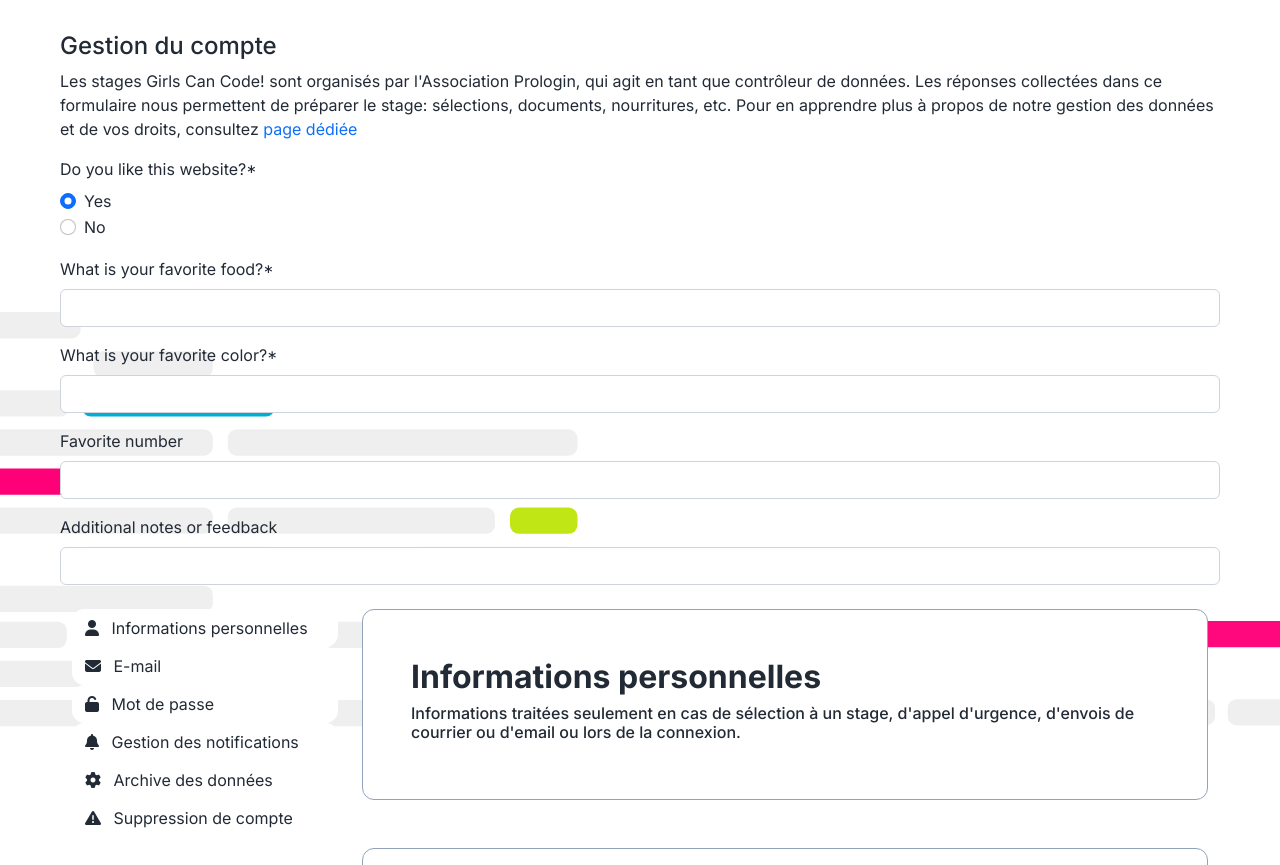
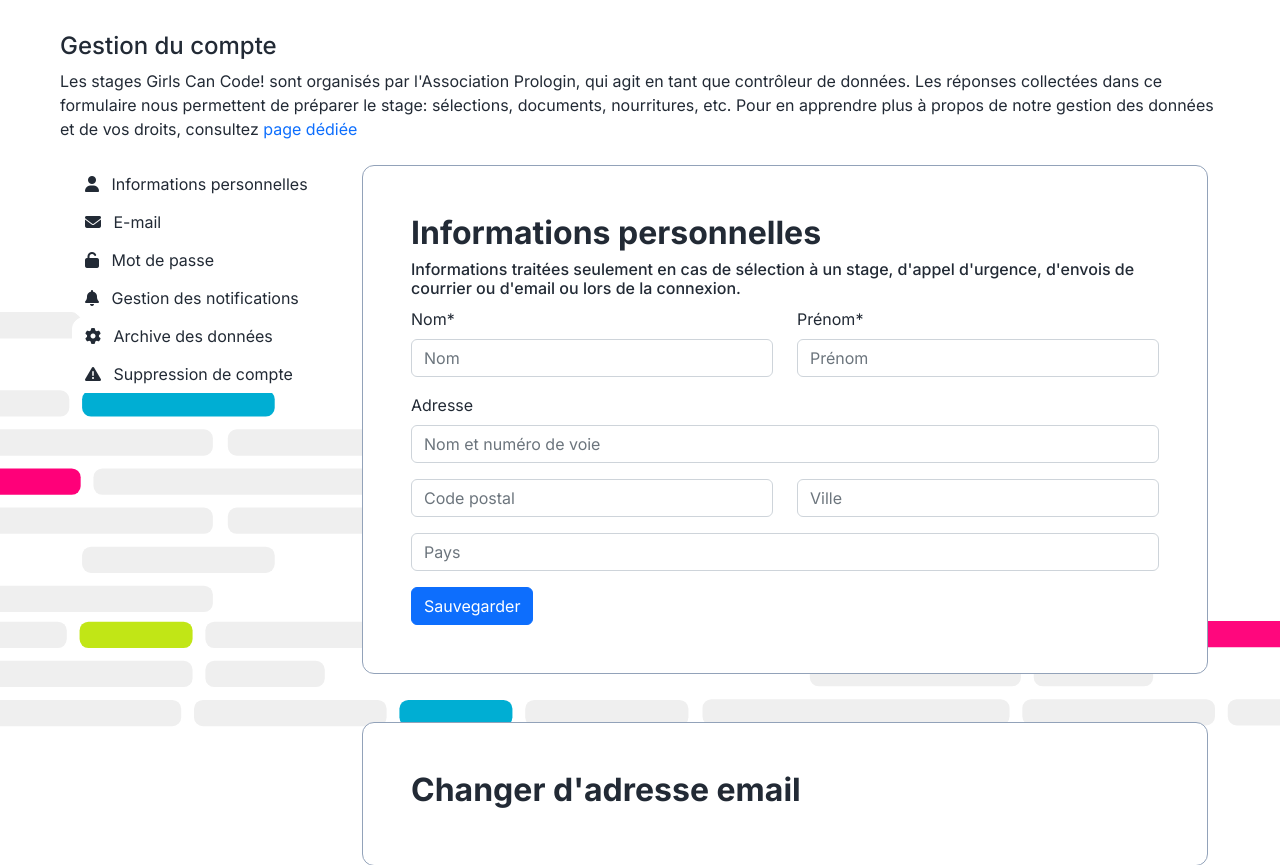
Before and after one commit to prologin/gcc-site, a Django app: page /accountinformationsview in a window 1280 px wide. Shown: the part 62-927 px from the top of the page. Run offline with Django 4.2, Linux system fonts and the light colour scheme; some libraries are stand-ins or nearby versions.

Commit message:
django-templates(account-info): Add PersonalInfoForm

```diff
--- a/backend/users/forms.py
+++ b/backend/users/forms.py
@@ -1,38 +1,44 @@
 from django import forms
 from crispy_forms.helper import FormHelper
-from crispy_forms.layout import Submit
+from crispy_forms.layout import Submit, Layout, Field, Div, Row, Column, HTML
 
-class ExampleForm(forms.Form):
-    like_website = forms.TypedChoiceField(
-        label = "Do you like this website?",
-        choices = ((1, "Yes"), (0, "No")),
-        coerce = lambda x: bool(int(x)),
-        widget = forms.RadioSelect,
-        initial = '1',
-        required = True,
+class PersonalInfoForm(forms.Form):
+    first_name = forms.CharField(
+        label = "Prénom",
+        max_length = 80,
+        required = True
     )
 
-    favorite_food = forms.CharField(
-        label = "What is your favorite food?",
+    last_name = forms.CharField(
+        label = "Nom",
         max_length = 80,
         required = True,
     )
 
-    favorite_color = forms.CharField(
-        label = "What is your favorite color?",
-        max_length = 80,
-        required = True,
-    )
-
-    favorite_number = forms.IntegerField(
-        label = "Favorite number",
+    street = forms.CharField(
+        label = "Nom et numéro de voie",
+        max_length = 256,
         required = False,
     )
 
-    notes = forms.CharField(
-        label = "Additional notes or feedback",
+    zip_code = forms.CharField(
+        label = "Code postal",
+        max_length = 10,
         required = False,
     )
+
+    city = forms.CharField(
+        label = "Ville",
+        max_length = 80,
+        required = False,
+    )
+
+    country = forms.CharField(
+        label = "Pays",
+        max_length = 80,
+        required = False,
+    )
+
 
     def __init__(self, *args, **kwargs):
         super().__init__(*args, **kwargs)
@@ -42,4 +48,28 @@ class ExampleForm(forms.Form):
         self.helper.form_method = 'post'
         self.helper.form_action = 'submit_survey'
 
-        self.helper.add_input(Submit('submit', 'Submit'))
+        name_layout = Row(
+                Column(Field('last_name', placeholder = self.fields['last_name'].label)),
+                Column(Field('first_name', placeholder = self.fields['first_name'].label)),
+                )
+        address_layout = Div(
+            HTML("<div style=\"margin-bottom: 8px\">Adresse</div>"),
+            Row(Field('street', placeholder = self.fields['street'].label,)),
+            Row(
+                Column(Field('zip_code', placeholder = self.fields['zip_code'].label)),
+                Column(Field('city',placeholder = self.fields['city'].label)),
+                ),
+            Row(Field('country', placeholder = self.fields['country'].label)),
+        )
+
+        # Disable the label of address fields
+        self.fields['street'].label = False
+        self.fields['zip_code'].label = False
+        self.fields['city'].label = False
+        self.fields['country'].label = False
+
+        self.helper.layout = Layout(
+            name_layout,
+            address_layout,
+            Submit('submit', 'Sauvegarder', css_class='btn btn-primary'),
+        )
--- a/backend/users/templates/users/AccountInformationsView.html
+++ b/backend/users/templates/users/AccountInformationsView.html
@@ -20,10 +20,6 @@
       gestion des données et de vos droits, consultez
       <a href="/Privacy"> page dédiée </a>
     </p>
-    <form method="post">
-      {% csrf_token %}
-      {{form|crispy}}
-    </form>
   </div>
 
   <div class="row mx-0 mx-md-5">
@@ -65,6 +61,7 @@
           d'appel d'urgence, d'envois de courrier ou d'email ou lors de la
           connexion.
         </h3>
+        {% crispy form %}
       </div>
       <div id="email" md="12" class="col my-5 p-5 account-group">
         <h1>Changer d'adresse email</h1>
--- a/backend/users/views.py
+++ b/backend/users/views.py
@@ -1,10 +1,10 @@
 from typing import Any, Dict
 from django.views.generic import TemplateView
 from .models import User
-from .forms import ExampleForm
+from .forms import PersonalInfoForm
 
 class AccountInformationsView(TemplateView):
   template_name = 'users/AccountInformationsView.html'
 
   def get_context_data(self, **kwargs: Any) -> Dict[str, Any]:
-    return {'form' : ExampleForm()}
+    return {'form' : PersonalInfoForm()}
```
